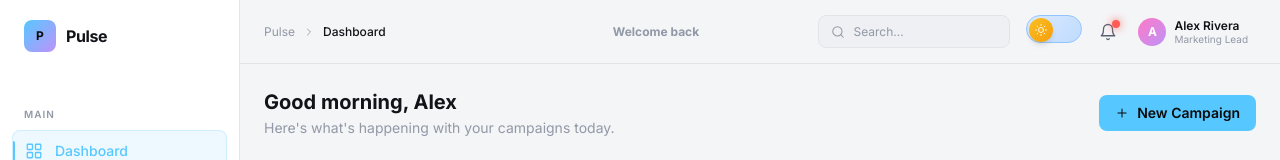
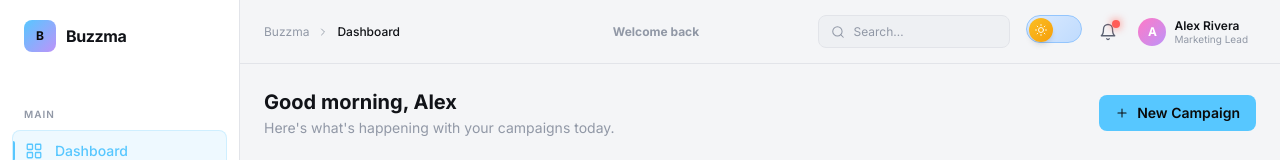
Before and after one commit to real-coddicted/buzzma, a React (Vite) app in the folder frontend/: page / in a window 1280 px wide. Shown: the top 160 px of the page. Built offline with nearby package versions, Linux system fonts and the light colour scheme.

Commit message:
update name

```diff
--- a/frontend/index.html
+++ b/frontend/index.html
@@ -4,7 +4,7 @@
     <meta charset="UTF-8" />
     <link rel="icon" type="image/svg+xml" href="/favicon.svg" />
     <meta name="viewport" content="width=device-width, initial-scale=1.0" />
-    <title>Pulse — Campaign Dashboard</title>
+    <title>Buzzma — Campaign Dashboard</title>
     <link rel="preconnect" href="https://fonts.googleapis.com" />
     <link rel="preconnect" href="https://fonts.gstatic.com" crossorigin />
     <link
--- a/frontend/src/components/layout/Sidebar.tsx
+++ b/frontend/src/components/layout/Sidebar.tsx
@@ -14,10 +14,10 @@ function Logo() {
         className="w-8 h-8 rounded-lg flex items-center justify-center text-xs font-black text-surface-dark-base"
         style={{ background: 'linear-gradient(135deg, #57c7ff 0%, #bd93f9 100%)' }}
       >
-        P
+        B
       </div>
       <span className="text-base font-bold tracking-tight text-ink-light-primary dark:text-ink-dark-primary">
-        Pulse
+        Buzzma
       </span>
     </div>
   )
--- a/frontend/src/components/layout/Topbar.tsx
+++ b/frontend/src/components/layout/Topbar.tsx
@@ -9,7 +9,7 @@ const pageTitles: Record<NavPage, { title: string; subtitle: string }> = {
   connections:  { title: 'Connections',  subtitle: 'Manage your brand and agency connections' },
   assignments:  { title: 'Assignments',  subtitle: 'View and manage your assignments' },
   deals:        { title: 'Deals',        subtitle: 'Browse and manage your deals' },
-  feedback:        { title: 'Feedback',         subtitle: 'Share your thoughts on Pulse' },
+  feedback:        { title: 'Feedback',         subtitle: 'Share your thoughts on Buzzma' },
   profile:         { title: 'Profile',          subtitle: 'Your account details' },
   'raise-ticket': { title: 'Raise a Ticket', subtitle: 'Report an issue or request support' },
   'my-tickets':   { title: 'My Tickets',     subtitle: 'Track the status of your support tickets' },
@@ -77,7 +77,7 @@ export function Topbar({ theme, onToggleTheme, activePage, onNavigate, notificat
   return (
     <header className="fixed top-0 left-60 right-0 h-16 z-20 flex items-center gap-4 px-6 bg-surface-light-base/80 dark:bg-surface-dark-base/80 backdrop-blur-sm border-b border-surface-light-border dark:border-surface-dark-border">
       <div className="flex items-center gap-2 text-xs text-ink-light-muted dark:text-ink-dark-muted flex-1 min-w-0">
-        <span>Pulse</span>
+        <span>Buzzma</span>
         <IconChevronRight size={12} />
         <span className="text-ink-light-primary dark:text-ink-dark-primary font-medium">{title}</span>
       </div>
--- a/frontend/src/pages/Feedback.tsx
+++ b/frontend/src/pages/Feedback.tsx
@@ -112,7 +112,7 @@ export function Feedback() {
           Thanks for your feedback!
         </h2>
         <p className="text-sm text-ink-light-muted dark:text-ink-dark-muted">
-          Your response has been recorded. We read every submission and use it to improve Pulse.
+          Your response has been recorded. We read every submission and use it to improve Buzzma.
         </p>
         <Button variant="secondary" size="sm" onClick={handleReset}>
           Submit another response
@@ -128,7 +128,7 @@ export function Feedback() {
           Portal Feedback
         </h1>
         <p className="text-sm text-ink-light-muted dark:text-ink-dark-muted mt-0.5">
-          Help us improve Pulse — your feedback goes directly to the product team.
+          Help us improve Buzzma — your feedback goes directly to the product team.
         </p>
       </div>
 
```
